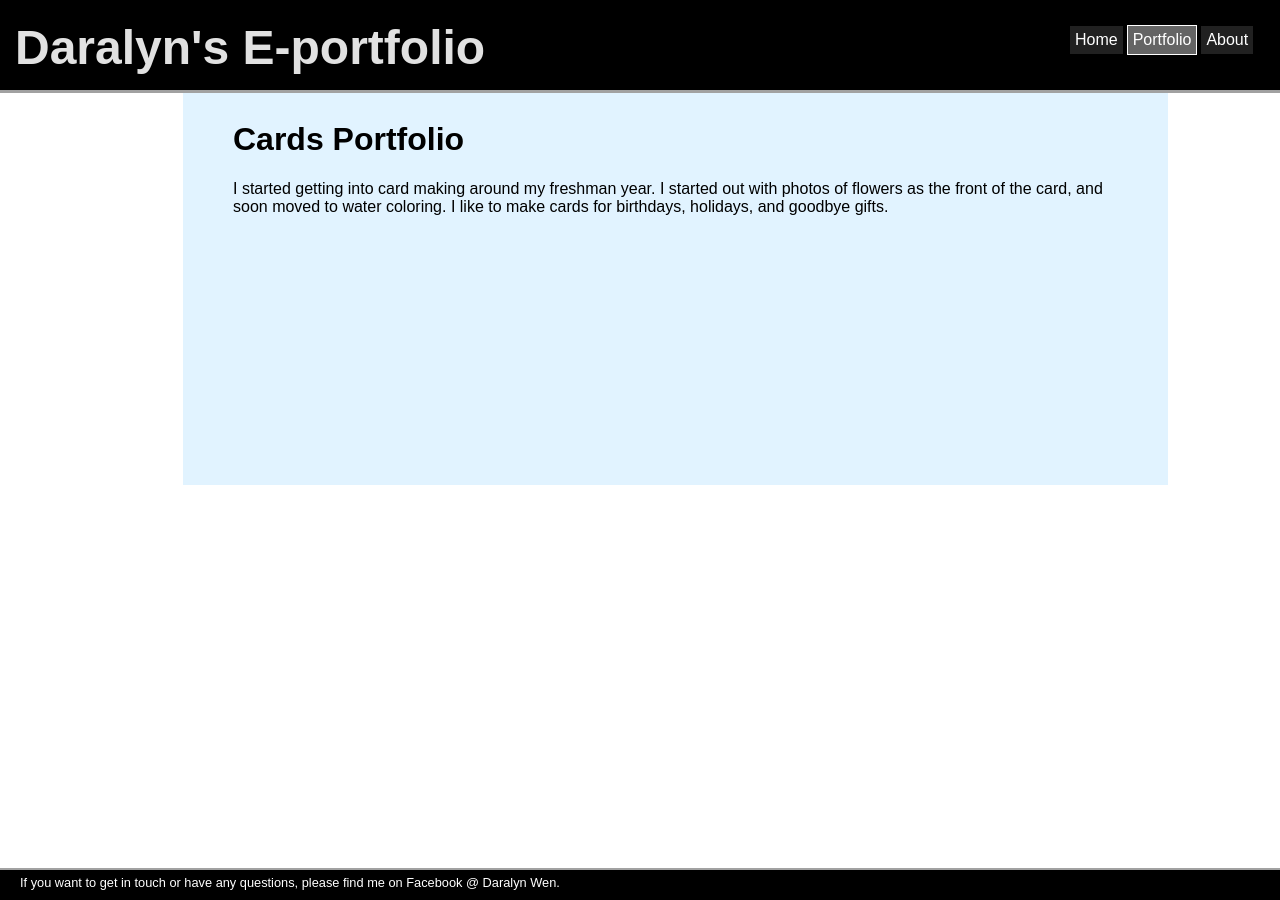
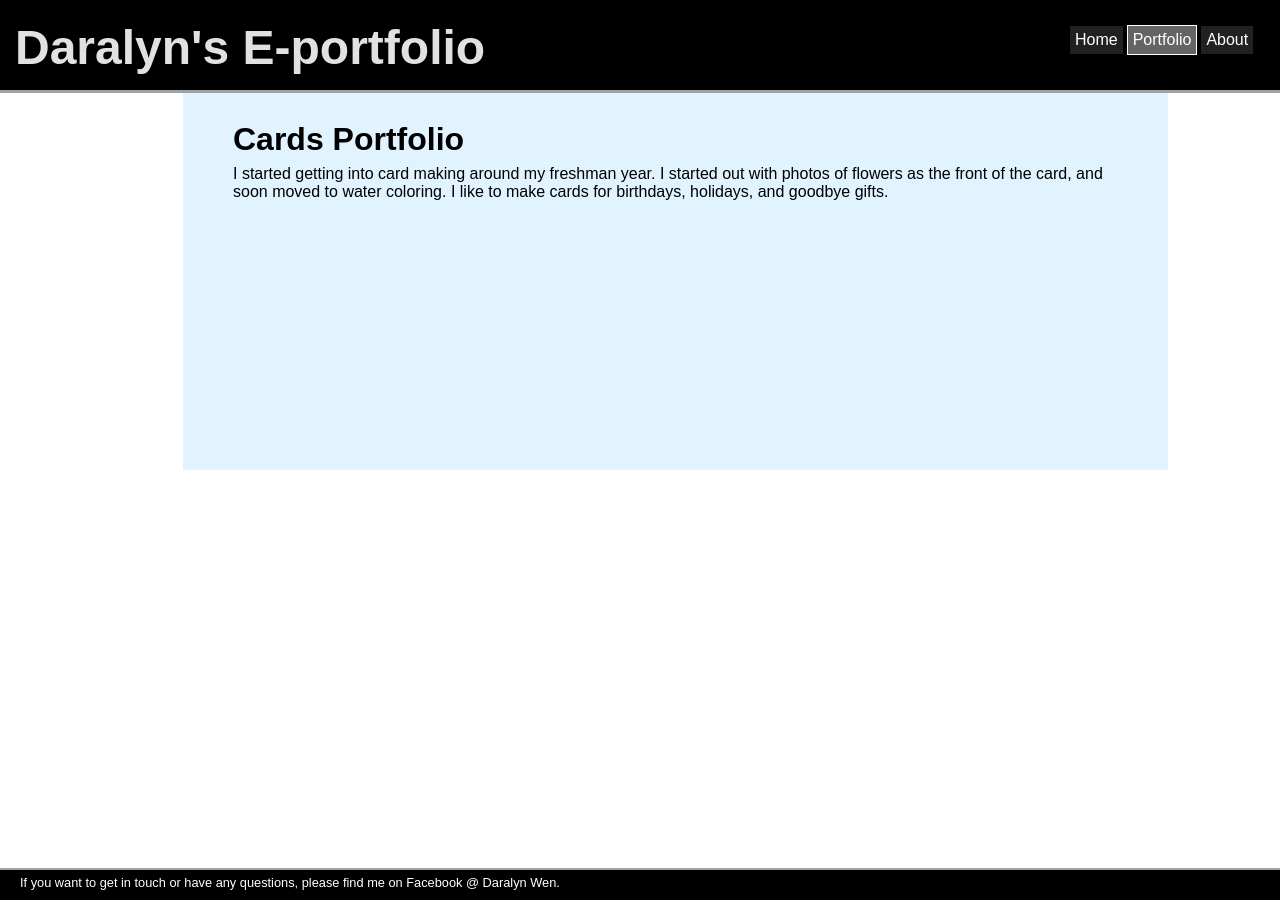
Before and after one commit to daralyn/daralyn.github.io, a Jekyll site: the page built from portfolio/cards/index.html, in a window 1280 px wide. Built offline with Jekyll 4.4.1, drawn with Linux system fonts in a browser that asks for light colours.

Commit message:
Update portfolio.css

```diff
--- a/css/portfolio.css
+++ b/css/portfolio.css
@@ -102,7 +102,7 @@ a{
 
 p {
 	font-family: 'Arial', 'Sans-Serif';
-	padding-top: -10px;
+	margin-top: -15px;
 }
 
 /*specific to portfolio pages only*/
```
